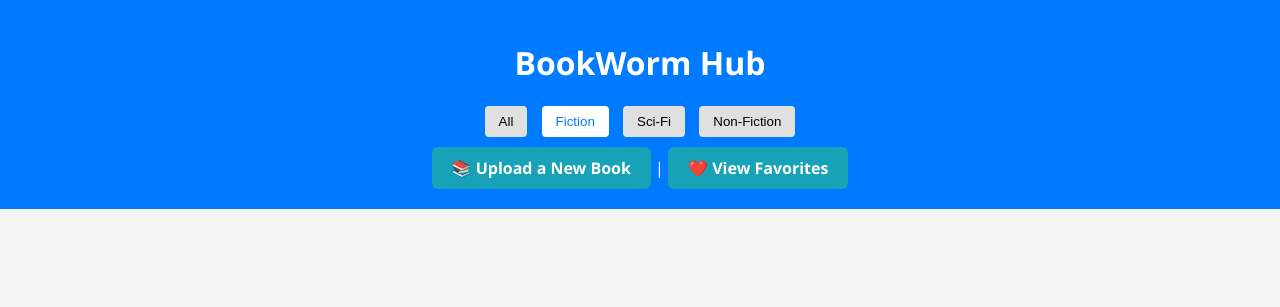
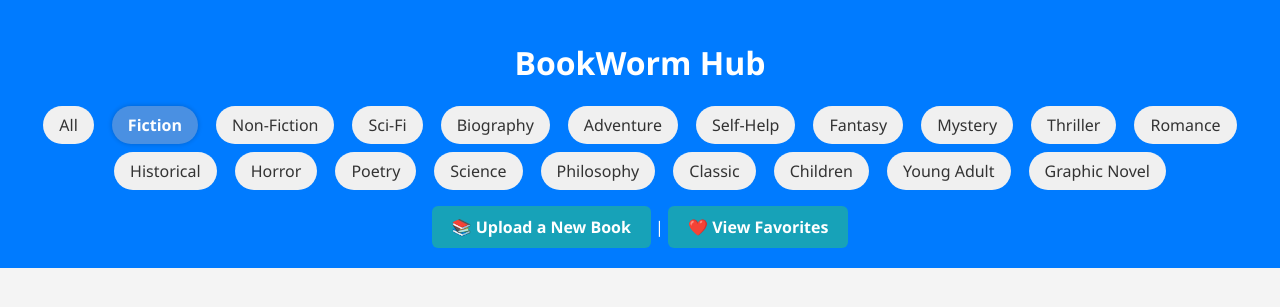
Before and after one commit to Naitikg15/NovelNest-Book_List, a Flask app: page /?genre=Fiction in a window 1280 px wide. Shown: the top 307 px of the page. Run offline with Flask 3, Linux system fonts and the light colour scheme.

Commit message:
Morre Genres Added

```diff
--- a/app.py
+++ b/app.py
@@ -1,55 +1,31 @@
+from models import db, Book
+from flask_sqlalchemy import SQLAlchemy
 from flask import Flask, render_template, request, redirect, url_for
 import os
-from models import db, Book
-from flask_sqlalchemy import SQLAlchemy
-
 
 app = Flask(__name__)
-app.config['UPLOAD_FOLDER'] = 'static/uploads/'
 app.config['SQLALCHEMY_DATABASE_URI'] = 'sqlite:///database.db'
 db.init_app(app)
-
+app.config['UPLOAD_FOLDER'] = 'static/uploads/'
 
 # Predefined valid genres for dropdown and filtering
-VALID_GENRES = {"Fiction", "Non-Fiction", "Sci-Fi", "Biography", "Adventure", "Self-Help"}
+VALID_GENRES = [
+    "Fiction", "Non-Fiction", "Sci-Fi", "Biography", "Adventure", "Self-Help",
+    "Fantasy", "Mystery", "Thriller", "Romance", "Historical", "Horror",
+    "Poetry", "Science", "Philosophy", "Classic", "Children", "Young Adult", "Graphic Novel"
+]
 
-# Sample book data (replace with DB later)
-# books = [
-#     {
-#         "title": "Dune",
-#         "author": "Frank Herbert",
-#         "cover": "dune.jpg",
-#         "description": "Sci-fi classic.",
-#         "genre": ["Sci-Fi", "Adventure"],
-#         "favorite": False
-#     },
-#     {
-#         "title": "Educated",
-#         "author": "Tara Westover",
-#         "cover": "educated.jpg",
-#         "description": "Memoir of resilience.",
-#         "genre": ["Non-Fiction", "Biography"],
-#         "favorite": False
-#     },
-#     {
-#         "title": "Atomic Habits",
-#         "author": "James Clear",
-#         "cover": "atomic.jpg",
-#         "description": "A guide to habit building.",
-#         "genre": ["Non-Fiction", "Self-Help"],
-#         "favorite": False
-#     },
-# ]
 
 @app.route("/")
 def index():
     genre_filter = request.args.get('genre')
     books = Book.query.all()
+    filtered_books = books
 
     if genre_filter:
-        books = [b for b in books if genre_filter.lower() in (g.lower() for g in b.get_genre_list())]
+        filtered_books = [b for b in books if genre_filter.lower() in (g.lower() for g in b.get_genre_list())]
 
-    return render_template("index.html", books=books, genre_filter=genre_filter)
+    return render_template("index.html", books=filtered_books, genre_filter=genre_filter)
 
 @app.route("/favorites")
 def favorites():
@@ -57,19 +33,20 @@ def favorites():
     return render_template("favorites.html", books=favorite_books)
 
 @app.route("/upload", methods=["GET", "POST"])
-@app.route("/upload", methods=["GET", "POST"])
 def upload():
     if request.method == "POST":
         title = request.form['title']
         author = request.form['author']
         description = request.form['description']
-        genres = request.form.getlist('genre')
+        selected_genres = request.form.getlist('genre')  # Handles multiple selected options
+
+        # Validate and normalize genres
+        genres = [g for g in selected_genres if g in VALID_GENRES]
+
         file = request.files['cover']
-
         if file and genres:
             filepath = os.path.join(app.config['UPLOAD_FOLDER'], file.filename)
             file.save(filepath)
-
             book = Book(
                 title=title,
                 author=author,
@@ -82,19 +59,23 @@ def upload():
             db.session.commit()
 
             return redirect(url_for('index'))
+        else:
+            return "Invalid input. Please upload a cover and select valid genre(s).", 400
+
     return render_template("upload.html")
 
-@app.route("/toggle_favorite/<int:book_id>", methods=["POST"])
-def toggle_favorite(book_id):
+@app.route("/toggle_favorite/<title>", methods=["POST"])
+def toggle_favorite(title):
     book = Book.query.get_or_404(book_id)
     book.favorite = not book.favorite
     db.session.commit()
     return redirect(url_for('index'))
 
+
+
 if __name__ == "__main__":
     with app.app_context():
         db.create_all()
-
     if not os.path.exists(app.config['UPLOAD_FOLDER']):
         os.makedirs(app.config['UPLOAD_FOLDER'])
     app.run(debug=True)
--- a/static/styles.css
+++ b/static/styles.css
@@ -122,3 +122,34 @@ main {
 .upload-link a:hover {
     background-color: #138496;
 }
+
+nav {
+    display: flex;
+    flex-wrap: wrap;
+    gap: 0.5rem;
+    margin-bottom: 1rem;
+    justify-content: center;
+}
+
+nav .filter {
+    padding: 0.5rem 1rem;
+    background-color: #f0f0f0;
+    color: #333;
+    border: none;
+    border-radius: 20px;
+    text-decoration: none;
+    font-weight: 500;
+    transition: background-color 0.2s ease, color 0.2s ease;
+}
+
+nav .filter:hover {
+    background-color: #dcdcdc;
+    color: #000;
+}
+
+nav .filter.active {
+    background-color: #4a90e2;
+    color: white;
+    font-weight: 600;
+    box-shadow: 0 0 5px rgba(0, 0, 0, 0.2);
+}
--- a/templates/index.html
+++ b/templates/index.html
@@ -9,11 +9,19 @@
 <header>
     <h1>BookWorm Hub</h1>
     <nav>
-        <a href="{{ url_for('index') }}"><button class="filter {{ 'active' if not genre_filter }}">All</button></a>
-        <a href="{{ url_for('index', genre='Fiction') }}"><button class="filter {{ 'active' if genre_filter == 'Fiction' }}">Fiction</button></a>
-        <a href="{{ url_for('index', genre='Sci-Fi') }}"><button class="filter {{ 'active' if genre_filter == 'Sci-Fi' }}">Sci-Fi</button></a>
-        <a href="{{ url_for('index', genre='Non-Fiction') }}"><button class="filter {{ 'active' if genre_filter == 'Non-Fiction' }}">Non-Fiction</button></a>
+        <a href="{{ url_for('index') }}" class="filter {% if not genre_filter %}active{% endif %}">All</a>
+        {% set genres = [
+            'Fiction', 'Non-Fiction', 'Sci-Fi', 'Biography', 'Adventure', 'Self-Help',
+            'Fantasy', 'Mystery', 'Thriller', 'Romance', 'Historical', 'Horror',
+            'Poetry', 'Science', 'Philosophy', 'Classic', 'Children', 'Young Adult', 'Graphic Novel'
+        ] %}
+        {% for genre in genres %}
+            <a href="{{ url_for('index', genre=genre) }}" class="filter {% if genre_filter == genre %}active{% endif %}">
+                {{ genre }}
+            </a>
+        {% endfor %}
     </nav>
+
     <div class="upload-link">
         <a href="{{ url_for('upload') }}">📚 Upload a New Book</a> |
         <a href="{{ url_for('favorites') }}">❤️ View Favorites</a>
```
Also changed, not shown: templates/upload.html (+15 -1 lines).
